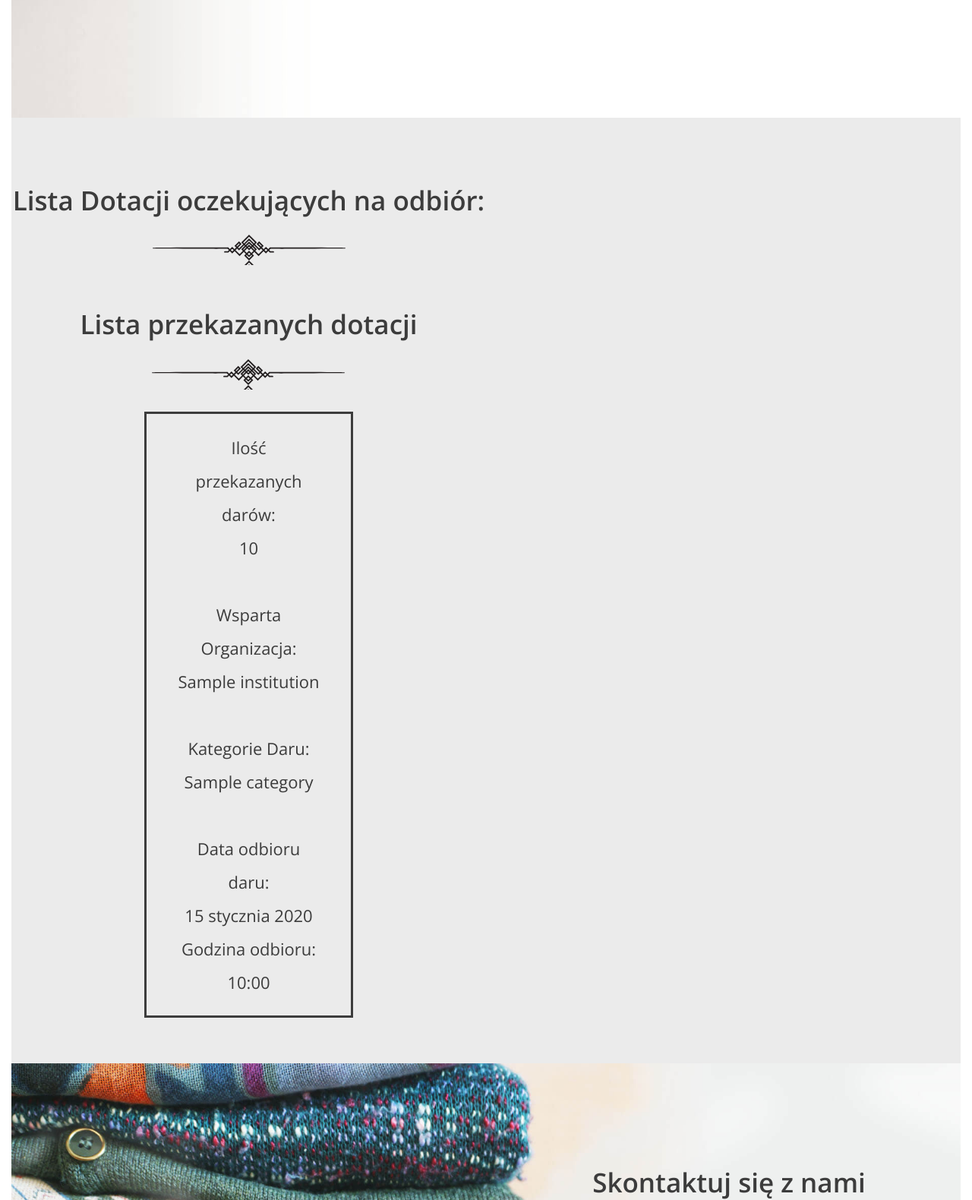
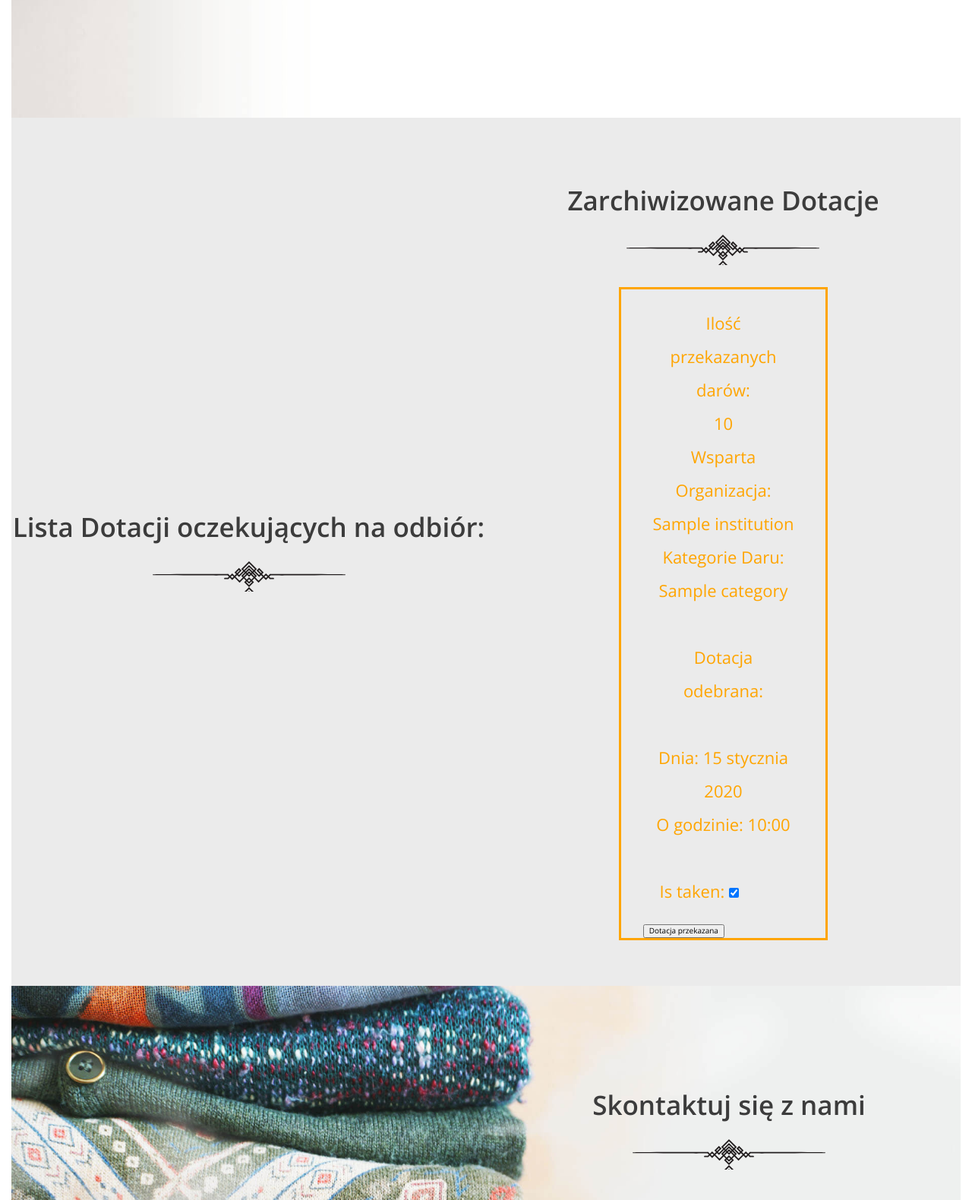
Before and after one commit to M-Wasilewski92/Oddam, a Django app: page /profile/ in a window 1280 px wide. Shown: the part 645-2225 px from the top of the page at 76% size. Run offline with Django 4.2, Linux system fonts and the light colour scheme; a user stored in the database is signed in; tables that the repository leaves empty hold one stand-in row (values such as "Sample post").

Commit message:
Feature 11

```diff
--- a/oddam/projectapp/forms.py
+++ b/oddam/projectapp/forms.py
@@ -60,3 +60,7 @@ class DonationCreationForm(forms.Form):
     pick_up_comment = forms.CharField(widget=forms.Textarea)
     institution_id = forms.IntegerField()
     category_ids = forms.CharField(max_length=5)
+
+
+class IsTakenForm(forms.Form):
+    is_taken = forms.BooleanField(initial=True, required=False)
--- a/oddam/projectapp/models.py
+++ b/oddam/projectapp/models.py
@@ -60,6 +60,7 @@ class Donation(models.Model):
     pick_up_time = models.TimeField(blank=True, verbose_name='Godzina odbioru')
     pick_up_comment = models.TextField(verbose_name='Komentarz')
     user = models.ForeignKey(User, on_delete=models.CASCADE, null=True, verbose_name='Użytkownik')
+    is_taken = models.BooleanField(default=False, null=True, verbose_name='Datek przekazany')
 
     class Meta:
         verbose_name = 'dotacja'
--- a/oddam/projectapp/templates/user-page.html
+++ b/oddam/projectapp/templates/user-page.html
@@ -22,31 +22,49 @@
     <div class="about-us--text">
         <h2 > Lista Dotacji oczekujących na odbiór: </h2>
             {% for donation in user_donations %}
-            {% if today < donation.pick_up_date %}
-        <div style="border-style: solid;" class="about-us--text">
-            <p>Ilość przekazanych darów:<br>{{ donation.quantity }}
+            {% if donation.is_taken == False %}
+        <div style="border-style: solid;"  class="about-us--text" >
+             <p>Ilość przekazanych darów:<br>{{ donation.quantity }}
              <br>Wsparta Organizacja:<br>{{ donation.institution }}
             <br>Kategorie Daru:<br>{{ donation.categories.all|join:', ' }}
-            <br>Data odbioru daru:<br>{{ donation.pick_up_date }}
-                <br>Godzina odbioru:<br>{{ donation.pick_up_time }}</p>
-        </div>
-            {% endif %}
-            {% endfor %}
+            </p>
 
-        <h2> Lista przekazanych dotacji </h2>
-
-            {% for donation in user_donations %}
-            {% if today > donation.pick_up_date %}
-        <div style="border-style: solid;"  class="about-us--text" >
-            <p>Ilość przekazanych darów:<br>{{ donation.quantity }}</p>
-            <p>Wsparta Organizacja:<br>{{ donation.institution }}</p>
-            <p>Kategorie Daru:<br>{{ donation.categories.all|join:', ' }}</p>
-            <p>Data odbioru daru:<br>{{ donation.pick_up_date }}
-               <br>Godzina odbioru:<br>{{ donation.pick_up_time }}</p>
+            <p>Dotacja nie odebrana:</p>
+            <p>Planowana data odbioru:<br>
+            <br>{{ donation.pick_up_date }}
+                <br>O Godzinie: {{ donation.pick_up_time }}
+            </p>
+            <form method="post"> {% csrf_token %}
+                <p style="display: none">{{form}}</p>
+                <button type="submit" name="don_id" value="{{ donation.pk }}"> Dotacja przekazana </button>
+            </form>
         </div>
             {% endif %}
             {% endfor %}
     </div>
+    <div class="about-us--text">
+        <h2> Zarchiwizowane Dotacje</h2>
+
+            {% for donation in user_donations %}
+            {% if donation.is_taken %}
+        <div style="border-style: solid; color: orange"  class="about-us--text" >
+             <p>Ilość przekazanych darów:<br>{{ donation.quantity }}
+             <br>Wsparta Organizacja:<br>{{ donation.institution }}
+            <br>Kategorie Daru:<br>{{ donation.categories.all|join:', ' }}
+
+
+            <p>Dotacja odebrana:</p>
+            <p>Dnia: {{ donation.pick_up_date }}<br>
+            O godzinie: {{donation.pick_up_time }}</p>
+            <form method="post"> {% csrf_token %}
+                <p>{{form}}</p>
+                <button type="submit" name="don_id" value="{{ donation.pk }}"> Dotacja przekazana </button>
+            </form>
+        </div>
+            {% endif %}
+            {% endfor %}
+    </div>
+
     </section>
 {% include './partials/_footer.html' %}
 
--- a/oddam/projectapp/views.py
+++ b/oddam/projectapp/views.py
@@ -5,14 +5,15 @@ from django.shortcuts import render, redirect
 from django.views import View
 from . import models
 from django.core.paginator import Paginator
-from .forms import CustomUserCreationForm, CustomLoginForm, DonationCreationForm
+from .forms import CustomUserCreationForm, CustomLoginForm, DonationCreationForm, IsTakenForm
 from django.contrib import messages
 from .models import Category, Institution, Donation
-from datetime import date
+from datetime import date, datetime
 
 
 # Create your views here.
 class LandingPage(View):
+
     def get(self, request):
         all_donations = models.Donation.objects.all()
         total_bags = 0
@@ -34,7 +35,6 @@ class LandingPage(View):
         local_collections = models.Institution.objects.filter(type='Zbiórka Lokalna')
         paginate_collections = Paginator(local_collections, 5)
         page_for_collections = request.GET.get('slide3')
-        print(page_for_collections)
         collections_page = paginate_collections.get_page(page_for_collections)
 
         context = {
@@ -82,7 +82,6 @@ class AddDonation(LoginRequiredMixin, View):
             new_donation.save()
             donation = Donation.objects.latest('id')
             for id in categorys:
-                print(id)
                 donation.categories.add(id)
                 donation.save()
             return redirect('projectapp:donation')
@@ -146,12 +145,27 @@ class UserProfile(LoginRequiredMixin, View):
 
     def get(self, request):
         user_donations = Donation.objects.filter(user=request.user).order_by('pick_up_date')
-        today = date.today()
+        form = IsTakenForm()
         context = {
             'user_donations': user_donations,
-            'today': today,
+            'form': form,
         }
         return render(request, './user-page.html', context)
+
+    def post(self, request):
+        today = date.today()
+        time_now = datetime.now()
+        time_now = time_now.strftime("%H:%M")
+        form = IsTakenForm(request.POST)
+        if 'don_id' in request.POST:
+            if form.is_valid():
+                donation = Donation.objects.get(id=request.POST['don_id'])
+                donation.is_taken = form.cleaned_data['is_taken']
+                donation.pick_up_date = today
+                donation.pick_up_time = time_now
+                donation.save()
+                return redirect('projectapp:profile')
+        return render(request, './user-page.html')
 
 
 def get_category_objs(cat_ids):
```
